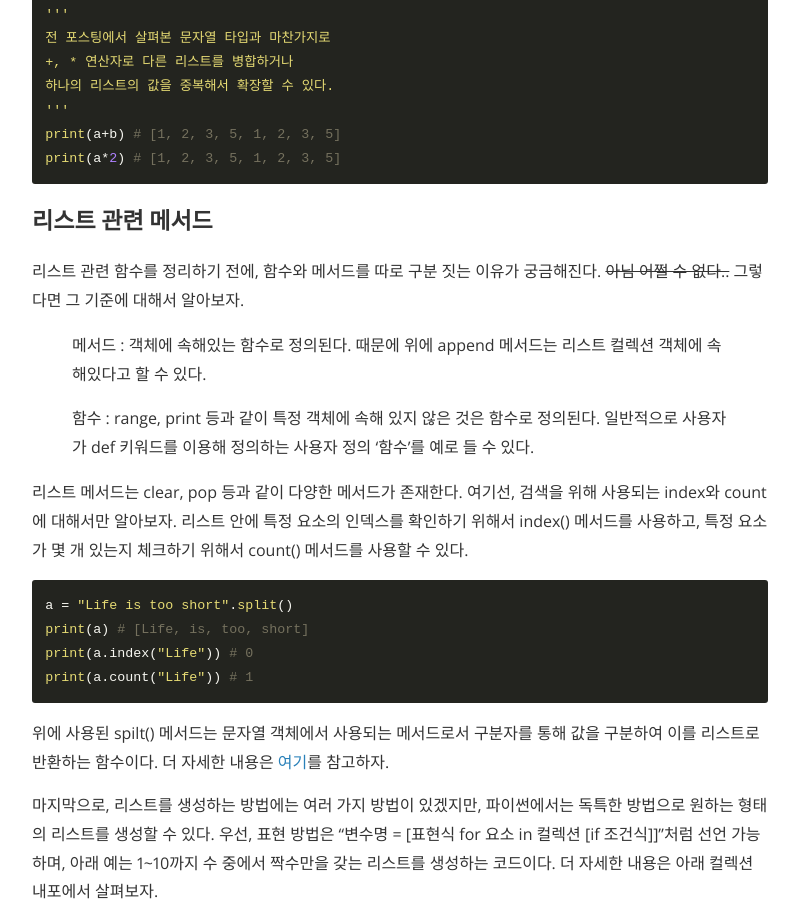
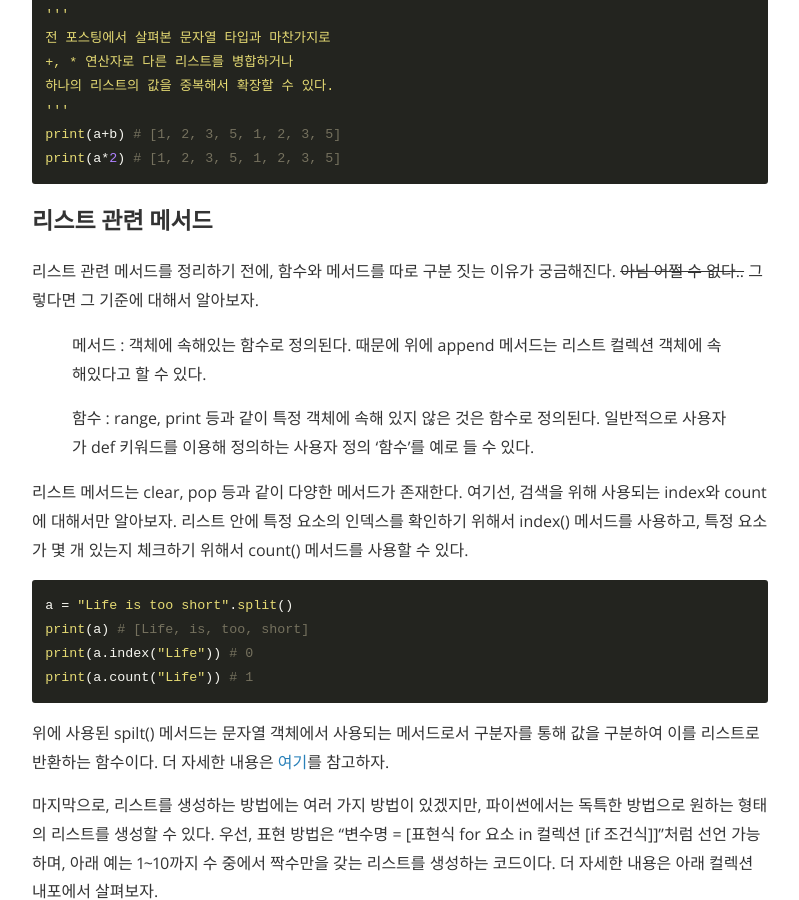
Before and after one commit to SeongJaeMoon/SeongjaeMoon.github.io, a Jekyll site: the page built from _posts/2018-03-29-python-course2.md, in a window 1280 px wide and 900 px high, scrolled down 3346 px. Shown: the whole window, without its empty margins (240-1039 px from the left). Built offline with Jekyll 4.4.1, drawn with Linux system fonts in a browser that asks for light colours; nearby versions of some CDN libraries; comment, search, counter and statistics services are not loaded.

Commit message:
fixed something

````diff
--- a/_posts/2018-03-29-python-course2.md
+++ b/_posts/2018-03-29-python-course2.md
@@ -108,7 +108,7 @@ print(a+b) # [1, 2, 3, 5, 1, 2, 3, 5]
 print(a*2) # [1, 2, 3, 5, 1, 2, 3, 5]
 ```
 ### 리스트 관련 메서드
-리스트 관련 함수를 정리하기 전에, 함수와 메서드를 따로 구분 짓는 이유가 궁금해진다. ~~아님 어쩔 수 없다..~~ 그렇다면 그 기준에 대해서 알아보자.
+리스트 관련 메서드를 정리하기 전에, 함수와 메서드를 따로 구분 짓는 이유가 궁금해진다. ~~아님 어쩔 수 없다..~~ 그렇다면 그 기준에 대해서 알아보자.
 > 메서드 : 객체에 속해있는 함수로 정의된다. 때문에 위에 append 메서드는 리스트 컬렉션 객체에 속해있다고 할 수 있다.
 
 
````
